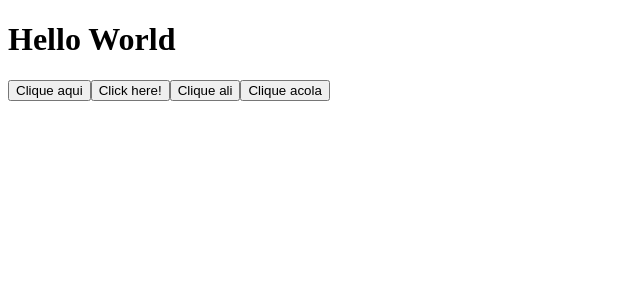
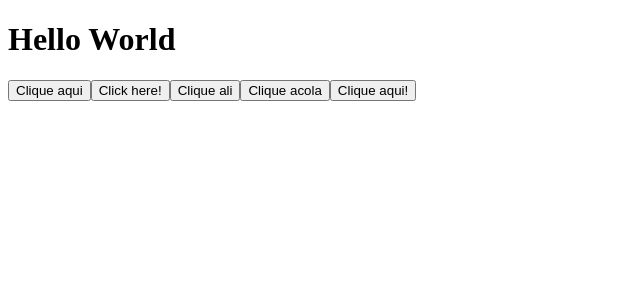
Before and after one commit to mvgoliveira/IEEE-CEFET-CAP-REACT-21.2, a React (Vite) app: page / in a window 1280 px wide. Shown: the top 300 px of the page, without its empty margins (0-640 px from the left). Built offline with nearby package versions, Linux system fonts and the light colour scheme.

Commit message:
Update App.jsx

```diff
--- a/src/App.jsx
+++ b/src/App.jsx
@@ -8,6 +8,7 @@ function App() {
       <Button>Click here!</Button>
       <Button text="Clique ali"/>
       <Button text="Clique acola"/>
+      <Button text="Clique"> aqui!</Button>
     </>
 
     // um componente não precisa ter obrigatoriamente todas as propriedades que
```
